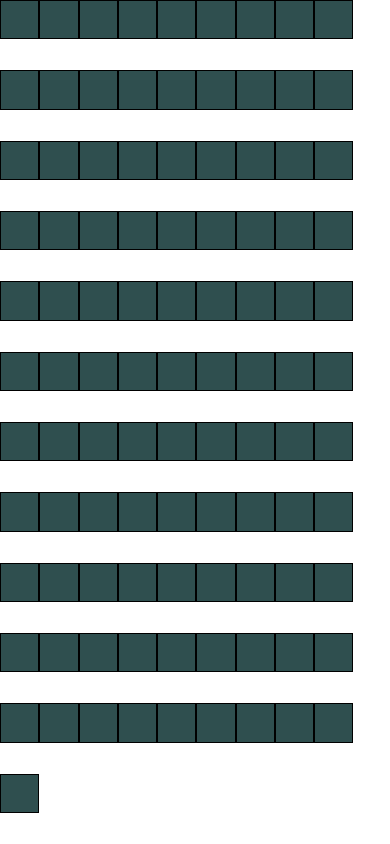
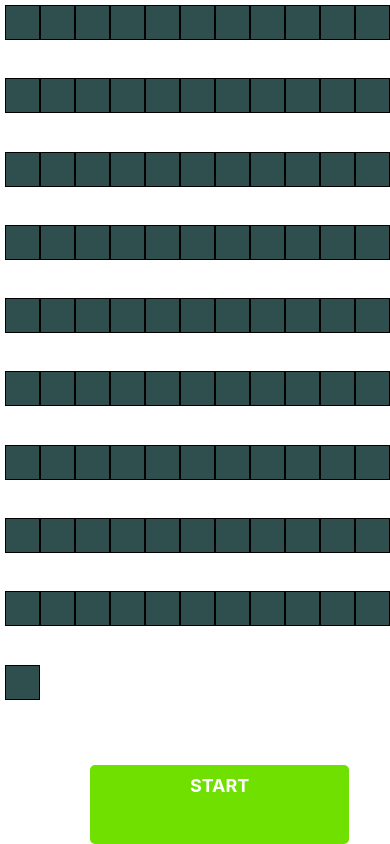
Before and after one commit to sebasdrk17/Game-Of-Life-RN, a React Native app in the folder conwaysGame/: screen / in a window 390 px wide. Built offline with nearby package versions, Linux system fonts and the light colour scheme.

Commit message:
Start button added

```diff
--- a/conwaysGame/App.js
+++ b/conwaysGame/App.js
@@ -9,7 +9,10 @@
 import React, { Component, useState } from 'react';
 import {
   View,
-  TouchableHighlight
+  TouchableHighlight,
+  StyleSheet,
+  TouchableOpacity,
+  Text
 } from 'react-native';
 import produce from 'immer';
 
@@ -28,7 +31,9 @@ const App: () => React$Node = () => {
     <View style={{
       flex: 1,
       flexDirection: "row",
-      flexWrap: "wrap"
+      flexWrap: "wrap",
+      marginLeft: 5,
+      marginTop: 5
     }}>
       {grid.map((rows, row_index) => rows.map((col, col_index) =>
         <TouchableHighlight
@@ -44,6 +49,10 @@ const App: () => React$Node = () => {
         </TouchableHighlight>
       ))
       }
+       <TouchableOpacity style={styles.appButtonContainer}>
+          <Text style={styles.appButtonText}>Start</Text>
+      </TouchableOpacity>
+
     </View>
   );
 };
@@ -54,12 +63,31 @@ const Cell = (props) => {
   return (
     <View
       style={{
-        width: 39.26,
-        height: 39.26,
+        width: 35,
+        height: 35,
         borderWidth: 1,
-        backgroundColor: status ? "chartreuse" : "darkslategrey"
+        backgroundColor: status ? "#70e000" : "darkslategrey"
       }}>
     </View>
   );
 }
+
+const styles = StyleSheet.create({
+  // ...
+  appButtonContainer: {
+    backgroundColor: "#70e000",
+    borderRadius: 5,
+    paddingVertical: 10,
+    paddingHorizontal: 100,
+    marginTop: 100,
+    marginLeft: 50,
+  },
+  appButtonText: {
+    fontSize: 18,
+    color: "#fff",
+    fontWeight: "bold",
+    alignSelf: "center",
+    textTransform: "uppercase"
+  }
+});
 export default App;
```
Also changed, not shown: 1 other file (tests, documents, lock files or other folders).
